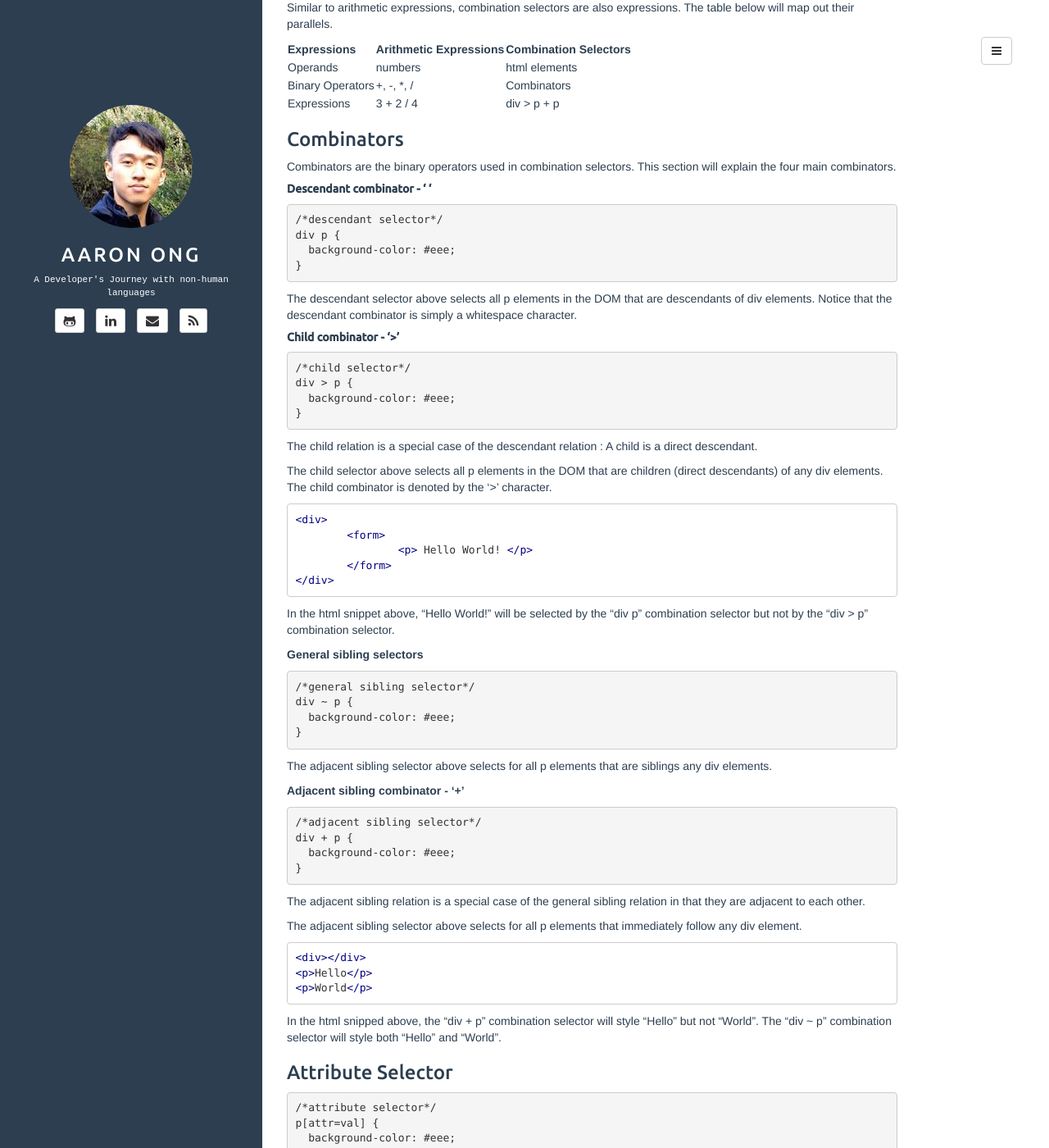
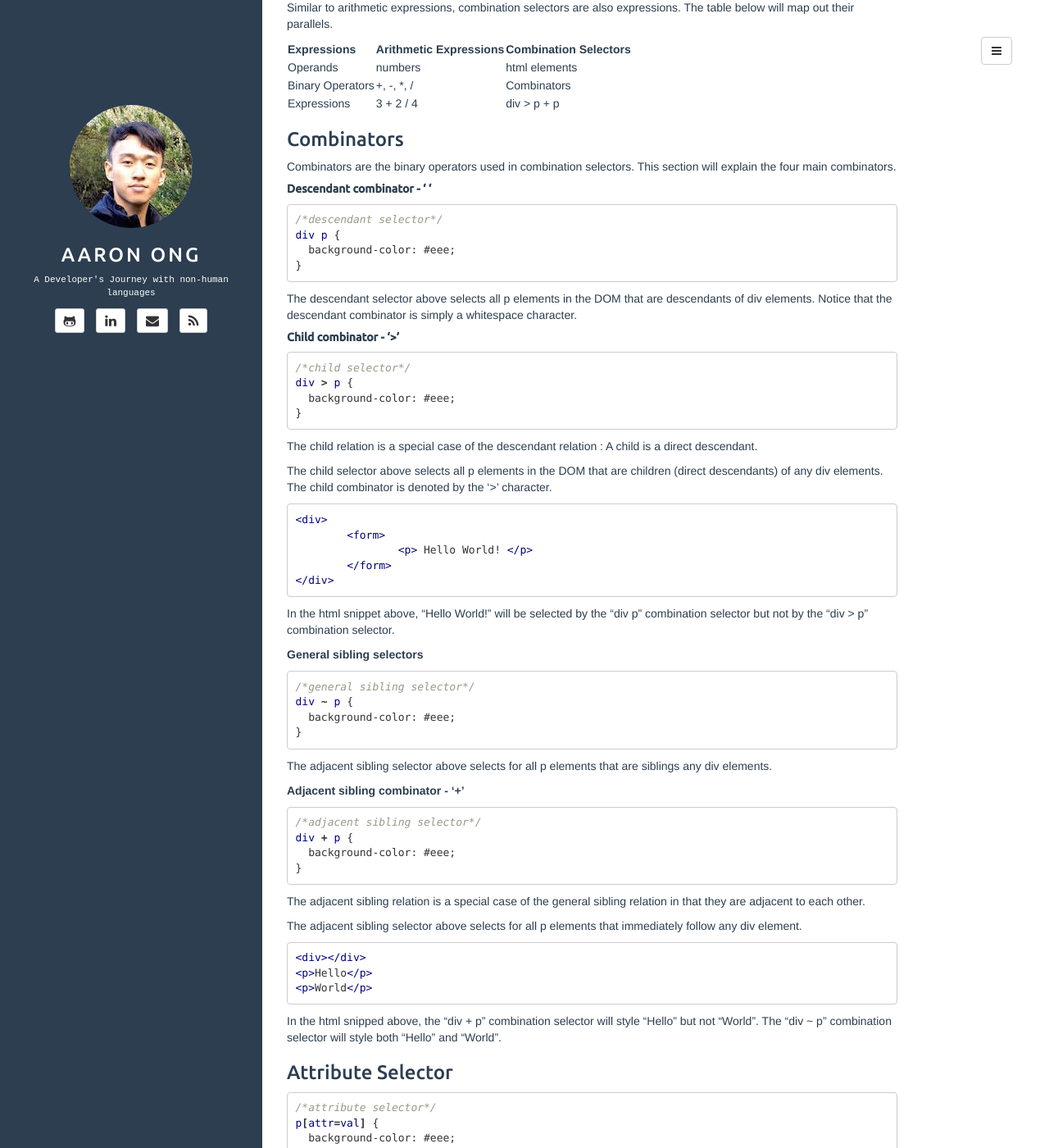
Before and after one commit to Aaronong/Aaronong.github.io, a Jekyll site: the page built from _posts/2017-8-10-CSS-selectors-and-orders-of-precedence.md, in a window 1280 px wide and 1400 px high, scrolled down 1130 px. Shown: the whole window at 82% size. Built offline with Jekyll 4.4.1, drawn with Linux system fonts in a browser that asks for light colours; comment, search, counter and statistics services are not loaded; some of the changed text lies outside the part shown.

Commit message:
fixing css code styling issues

````diff
--- a/_posts/2017-8-10-CSS-selectors-and-orders-of-precedence.md
+++ b/_posts/2017-8-10-CSS-selectors-and-orders-of-precedence.md
@@ -15,7 +15,7 @@ Basic selectors involve only a single rule. If the html element in question fulf
 
 ##### **Element Selector**
 
-```CSS
+```css
 /*element selector*/
 p {
   background-color: #eee;
@@ -26,7 +26,7 @@ The element selecter is the most basic amongst all CSS selectors. It simply sele
 
 **Class Selector**
 
-```CSS
+```css
 /*class selector*/
 .background {
   background-color: #eee;
@@ -37,7 +37,7 @@ The class selector selects all html elements with the background class attribute
 
 **ID Selector**
 
-```CSS
+```css
 /*id selector*/
 #grey-bg {
   background-color: #eee;
@@ -48,7 +48,7 @@ The ID selector above will select **the** html element with id='grey-bg'. Since
 
 **Universal selector**
 
-```CSS
+```css
 /*universal selector*/
 * {
   background-color: #eee;
@@ -73,7 +73,7 @@ Combinators are the binary operators used in combination selectors. This section
 
 ##### **Descendant combinator -  ' '**
 
-```CSS
+```css
 /*descendant selector*/
 div p {
   background-color: #eee;
@@ -84,7 +84,7 @@ The descendant selector above selects all p elements in the DOM that are descend
 
 ##### **Child combinator - '>'**
 
-```CSS
+```css
 /*child selector*/
 div > p {
   background-color: #eee;
@@ -107,7 +107,7 @@ In the html snippet above, "Hello World!" will be selected by the "div p" combin
 
 **General sibling selectors**
 
-```CSS
+```css
 /*general sibling selector*/
 div ~ p {
   background-color: #eee;
@@ -118,7 +118,7 @@ The adjacent sibling selector above selects for all p elements that are siblings
 
 **Adjacent sibling combinator - '+'**
 
-```CSS
+```css
 /*adjacent sibling selector*/
 div + p {
   background-color: #eee;
@@ -139,7 +139,7 @@ In the html snipped above, the "div + p" combination selector will style "Hello"
 
 ### Attribute Selector
 
-```CSS
+```css
 /*attribute selector*/
 p[attr=val] {
   background-color: #eee;
````
